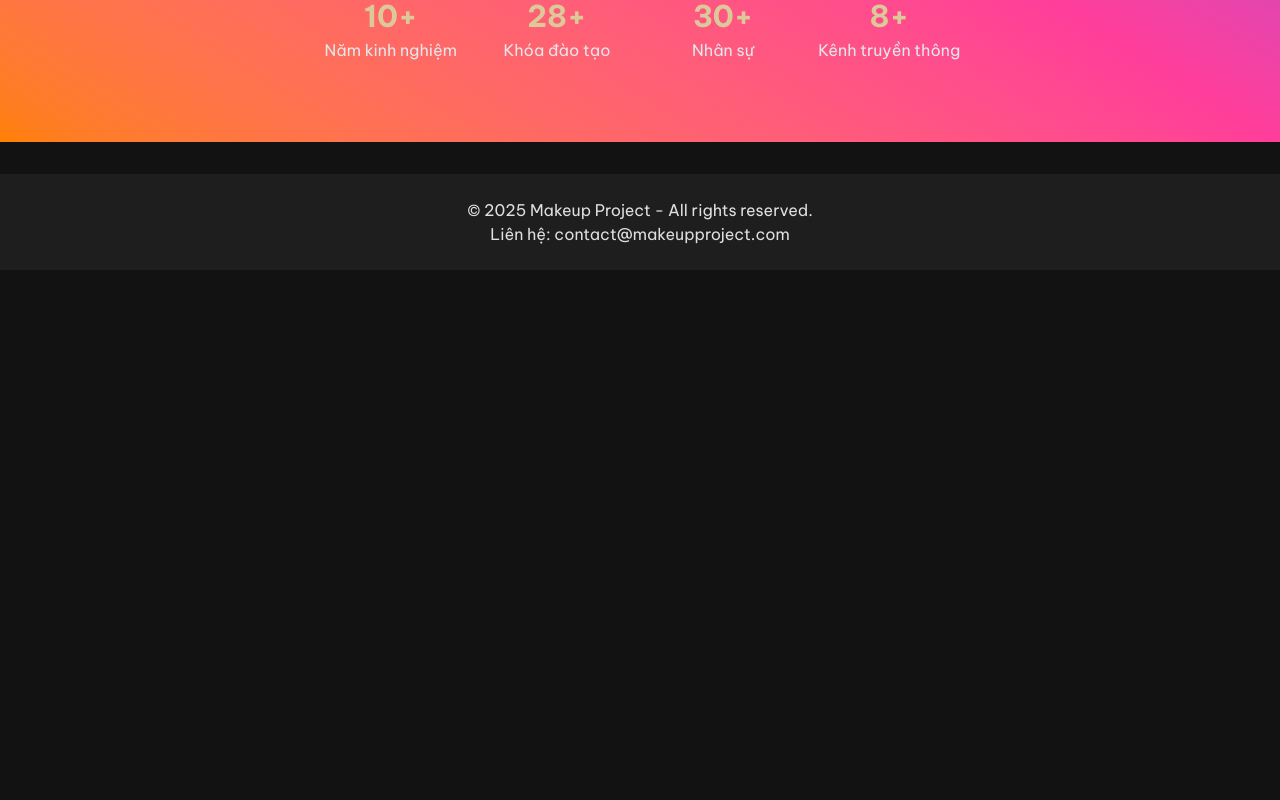
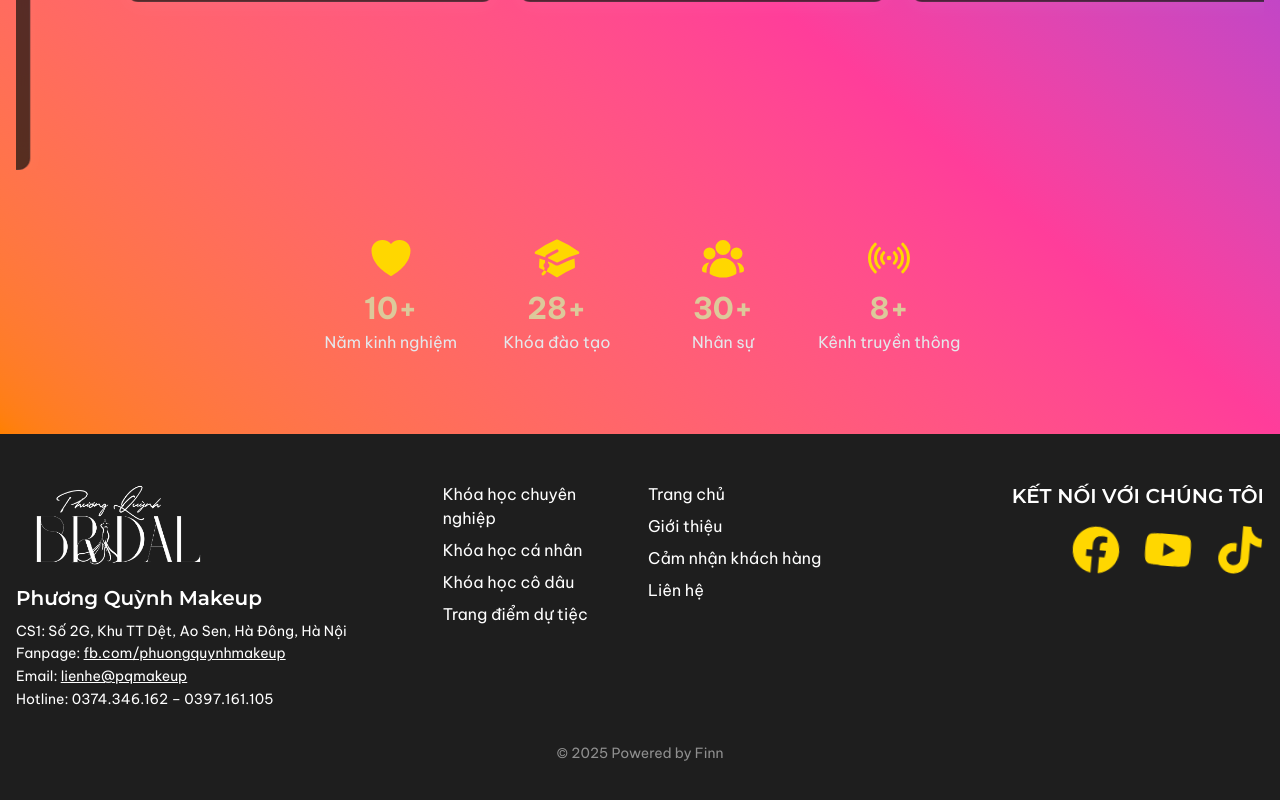
Before and after one commit to rukit24/makeup-learning-platform, a Next.js app: page / in a window 1280 px wide. Shown: the part 2955-3755 px from the top of the page. Before the commit the page ends 3225 px from the top, so only its background shows below. Built offline with nearby package versions, Linux system fonts and the light colour scheme.

Commit message:
Fix Testimonials, add Footer and CSS

```diff
--- a/package.json
+++ b/package.json
@@ -11,9 +11,11 @@
   "dependencies": {
     "@heroicons/react": "^2.2.0",
     "framer-motion": "^12.8.2",
+    "lucide-react": "^0.503.0",
     "next": "15.2.3",
     "react": "^19.0.0",
     "react-dom": "^19.0.0",
+    "react-icons": "^5.5.0",
     "swiper": "^11.2.6"
   },
   "devDependencies": {
--- a/src/app/globals.css
+++ b/src/app/globals.css
@@ -36,4 +36,17 @@
 
   /* Màu vàng Champagne */
   .text-champagne { color: #dcc99a; }
+  /* Keyframes cho hiệu ứng shake+zoom */
+  @keyframes shakeZoom {
+    0%, 100%   { transform: scale(1)   rotate(0deg); }
+    25%        { transform: scale(1.1) rotate(-5deg); }
+    50%        { transform: scale(1)   rotate(5deg); }
+    75%        { transform: scale(1.1) rotate(-5deg); }
+  }
+
+  /* Lớp tiện ích cho animation liên tục */
+  .animate-shake-zoom {
+    animation: shakeZoom 2.5s infinite ease-in-out;
+  }
+
 }
--- a/src/components/Footer.js
+++ b/src/components/Footer.js
@@ -1,18 +1,149 @@
-// src/components/Footer.js
+"use client";
+
+import Image from "next/image";
+import Link from "next/link";
+import { FaFacebook, FaYoutube, FaTiktok } from "react-icons/fa";
+
 export default function Footer() {
   return (
-    <footer className="bg-[var(--color-surface)] py-6 mt-8">
-      <div className="container mx-auto text-center text-[var(--color-secondary)]">
-        <p>© 2025 Makeup Project - All rights reserved.</p>
-        <p>
-          Liên hệ:{" "}
-          <a
-            href="mailto:contact@makeupproject.com"
-            className="hover:text-[var(--color-accent)]"
-          >
-            contact@makeupproject.com
-          </a>
-        </p>
+    <footer className="bg-[var(--color-surface)] text-[var(--color-primary)] py-12">
+      <div className="container mx-auto px-4 flex flex-col md:flex-row md:justify-between gap-8">
+        {/* ── Cột 1: Logo + Thông tin liên hệ ── */}
+        <div className="md:w-1/3 flex flex-col items-center md:items-start text-center md:text-left">
+          <Image
+            src="/logo.png"
+            alt="PQ Makeup Logo"
+            width={200}
+            height={200}
+            priority
+          />
+          <h3 className="font-heading text-xl mt-4">Phương Quỳnh Makeup</h3>
+          <p className="mt-2 text-sm leading-relaxed">
+            CS1: Số 2G, Khu TT Dệt, Ao Sen, Hà Đông, Hà Nội
+            <br />
+            Fanpage:{" "}
+            <a
+              href="https://www.facebook.com/phuongquynhmakeup"
+              className="underline hover:text-[var(--color-accent)]"
+            >
+              fb.com/phuongquynhmakeup
+            </a>
+            <br />
+            Email:{" "}
+            <a
+              href="mailto:phuongquynh261096@gmail.com"
+              className="underline hover:text-[var(--color-accent)]"
+            >
+              lienhe@pqmakeup
+            </a>
+            <br />
+            Hotline: 0374.346.162 – 0397.161.105
+          </p>
+        </div>
+
+        {/* ── Cột 2: Quick Links ── */}
+        <div className="md:w-1/3 grid grid-cols-2 gap-4 text-center md:text-left">
+          <ul className="space-y-2">
+            <li>
+              <Link
+                href="/khoa-hoc"
+                className="hover:text-[var(--color-accent)]"
+              >
+                Khóa học chuyên nghiệp
+              </Link>
+            </li>
+            <li>
+              <Link
+                href="/khoa-hoc-ca-nhan"
+                className="hover:text-[var(--color-accent)]"
+              >
+                Khóa học cá nhân
+              </Link>
+            </li>
+            <li>
+              <Link
+                href="/khoa-hoc-co-dau"
+                className="hover:text-[var(--color-accent)]"
+              >
+                Khóa học cô dâu
+              </Link>
+            </li>
+            <li>
+              <Link
+                href="/makeup-du-tiec"
+                className="hover:text-[var(--color-accent)]"
+              >
+                Trang điểm dự tiệc
+              </Link>
+            </li>
+          </ul>
+          <ul className="space-y-2">
+            <li>
+              <Link href="/" className="hover:text-[var(--color-accent)]">
+                Trang chủ
+              </Link>
+            </li>
+            <li>
+              <Link
+                href="/gioi-thieu"
+                className="hover:text-[var(--color-accent)]"
+              >
+                Giới thiệu
+              </Link>
+            </li>
+            <li>
+              <Link
+                href="/cam-nhan"
+                className="hover:text-[var(--color-accent)]"
+              >
+                Cảm nhận khách hàng
+              </Link>
+            </li>
+            <li>
+              <Link
+                href="/lien-he"
+                className="hover:text-[var(--color-accent)]"
+              >
+                Liên hệ
+              </Link>
+            </li>
+          </ul>
+        </div>
+
+        {/* ── Cột 3: Social Icons (kích thước to, animation tự chạy) ── */}
+        <div className="md:w-1/3 flex flex-col items-center md:items-end text-center md:text-right">
+          <h3 className="font-heading text-xl mb-4">KẾT NỐI VỚI CHÚNG TÔI</h3>
+          <div className="flex gap-6">
+            <a
+              href="https://www.facebook.com/phuongquynhmakeup"
+              target="_blank"
+              rel="noopener noreferrer"
+              className="text-4xl md:text-5xl text-[var(--color-accent)] animate-shake-zoom"
+            >
+              <FaFacebook />
+            </a>
+            <a
+              href="https://youtube.com/…"
+              target="_blank"
+              rel="noopener noreferrer"
+              className="text-4xl md:text-5xl text-[var(--color-accent)] animate-shake-zoom"
+            >
+              <FaYoutube />
+            </a>
+            <a
+              href="https://tiktok.com/@tinalemakeup"
+              target="_blank"
+              rel="noopener noreferrer"
+              className="text-4xl md:text-5xl text-[var(--color-accent)] animate-shake-zoom"
+            >
+              <FaTiktok />
+            </a>
+          </div>
+        </div>
+      </div>
+
+      <div className="mt-8 text-center text-sm opacity-50">
+        © {new Date().getFullYear()} Powered by Finn
       </div>
     </footer>
   );
--- a/src/components/Testimonials.js
+++ b/src/components/Testimonials.js
@@ -1,5 +1,6 @@
 "use client";
 
+import { useState, useEffect } from "react";
 import {
   StarIcon,
   HeartIcon,
@@ -159,9 +160,21 @@ const spanClass = (txt) => {
 };
 
 export default function Testimonials() {
-  const size = 3;
-  const slides = [...Array(Math.ceil(reviews.length / size))].map((_, i) =>
-    reviews.slice(i * size, (i + 1) * size)
+  // Dynamic slide size: 3 on mobile, 6 on larger screens
+  const [size, setSize] = useState(6);
+  useEffect(() => {
+    const updateSize = () => {
+      setSize(window.innerWidth < 640 ? 3 : 6);
+    };
+    updateSize();
+    window.addEventListener("resize", updateSize);
+    return () => window.removeEventListener("resize", updateSize);
+  }, []);
+
+  // Split reviews into slides of `size`
+  const slides = Array.from(
+    { length: Math.ceil(reviews.length / size) },
+    (_, i) => reviews.slice(i * size, i * size + size)
   );
 
   return (
@@ -215,7 +228,7 @@ export default function Testimonials() {
         whileInView={{ opacity: 1, y: 0 }}
         viewport={{ once: true }}
         transition={{ duration: 0.6 }}
-        className="mt-12 md:mt-16 grid grid-cols-4 gap-4 sm:gap-6 max-w-6xl mx-auto"
+        className="mt-12 md:mt-16 grid grid-cols-4 gap-6 max-w-6xl mx-auto"
       >
         {kpis.map(({ icon: Icon, value, label }, i) => (
           <div key={i} className="flex flex-col items-center">
```
Also changed, not shown: 1 other file (tests, documents, lock files or other folders).
